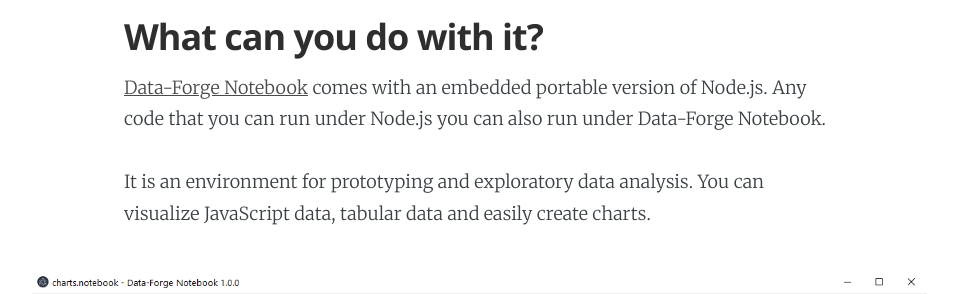
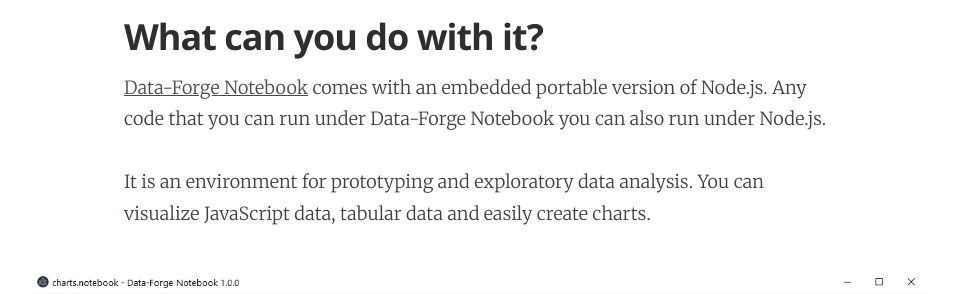
Before and after one commit to ashleydavis/the-data-wrangler-blog, a Jekyll site: the page built from _posts/2019-06-11-data-forge-notebook-v1.markdown, in a window 1280 px wide and 900 px high, scrolled down 2121 px. Shown: the part 184-478 px from the top of the window, without its empty margins (161-1118 px from the left). Built offline with Jekyll 4.4.1, drawn with Linux system fonts in a browser that asks for light colours; comment, search, counter and statistics services are not loaded.

Commit message:
Small tweak.

```diff
--- a/_posts/2019-06-11-data-forge-notebook-v1.markdown
+++ b/_posts/2019-06-11-data-forge-notebook-v1.markdown
@@ -34,7 +34,7 @@
 
 ## What can you do with it?
 
-[Data-Forge Notebook](http://www.data-forge-notebook.com/) comes with an embedded portable version of Node.js. Any code that you can run under Node.js you can also run under Data-Forge Notebook.
+[Data-Forge Notebook](http://www.data-forge-notebook.com/) comes with an embedded portable version of Node.js. Any code that you can run under Data-Forge Notebook you can also run under Node.js.
 
 It is an environment for prototyping and exploratory data analysis. You can visualize JavaScript data, tabular data and easily create charts.
 
```
